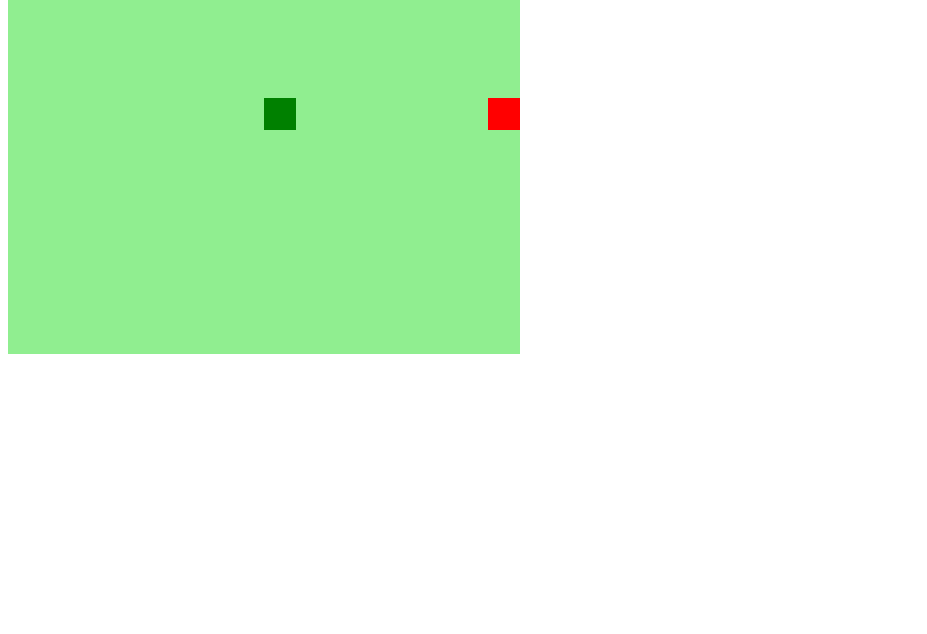
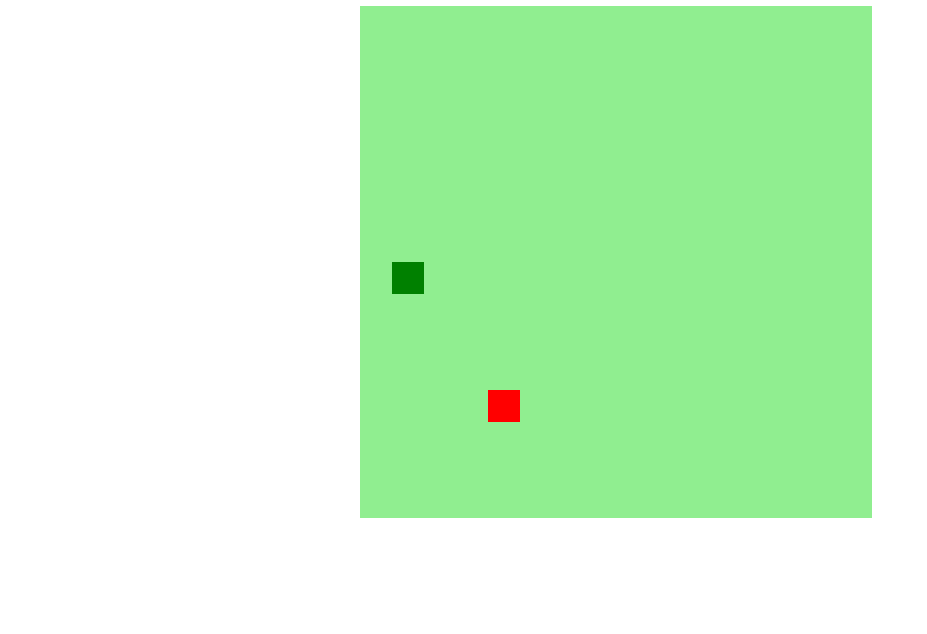
Before and after one commit to ejunior01/html_web_developer, a plain HTML site: page recriando_jodo_cobrinha/index.html in a window 1280 px wide. Shown: the part 166-800 px from the top of the page, without its empty margins (0-927 px from the left). Drawn offline with Linux system fonts and the light colour scheme.

Commit message:
finalizando jogo

```diff
--- a/recriando_jodo_cobrinha/index.html
+++ b/recriando_jodo_cobrinha/index.html
@@ -9,6 +9,7 @@
     <title>Snake Game</title>
   </head>
   <body>
+    <h1>SNAKE GAME</h1>
     <canvas id="snake" width="512" height="512"></canvas>
   </body>
 </html>
--- a/recriando_jodo_cobrinha/script.js
+++ b/recriando_jodo_cobrinha/script.js
@@ -8,12 +8,16 @@ snake[0] = {
   y: 8 * box,
 };
 
+function randomFood() {
+  return Math.floor(Math.random() * 15 + 1) * box;
+}
+
 let food = {
-  x: Math.floor(Math.random() * 15 + 1) * box,
-  y: Math.floor(Math.random() * 15 + 1) * box,
+  x: randomFood(),
+  y: randomFood(),
 };
 
-let direction = "right";
+let direction = "left";
 
 function createBG() {
   context.fillStyle = "lightgreen";
@@ -41,11 +45,23 @@ function update(event) {
 
 document.addEventListener("keydown", update);
 
+function gameOver() {
+  clearInterval(game);
+  alert("ok");
+  location.reload();
+}
+
 function startGame() {
-  if (snake[0].x > 15 * box && direction === "right") snake[0].x = 0;
-  if (snake[0].x < 0 && direction === "left") snake[0].x = 16 * box;
-  if (snake[0].y > 15 * box && direction === "up") snake[0].y = 0;
-  if (snake[0].y < 0 && direction === "down") snake[0].y = 16 * box;
+  if (snake[0].x > 15 * box && direction == "right") snake[0].x = 0;
+  if (snake[0].x < 0 && direction == "left") snake[0].x = 16 * box;
+  if (snake[0].y > 15 * box && direction == "down") snake[0].y = 0;
+  if (snake[0].y < 0 && direction == "up") snake[0].y = 16 * box;
+
+  for (let i = 1; i < snake.length; i++) {
+    if (snake[0].x == snake[i].x && snake[0].y == snake[i].y) {
+      gameOver();
+    }
+  }
 
   createBG();
   createSnake();
@@ -59,7 +75,12 @@ function startGame() {
   if (direction == "up") snakeY -= box;
   if (direction == "down") snakeY += box;
 
-  snake.pop();
+  if (snakeX != food.x || snakeY != food.y) {
+    snake.pop();
+  } else {
+    food.x = randomFood();
+    food.y = randomFood();
+  }
 
   let newHead = {
     x: snakeX,
@@ -69,4 +90,4 @@ function startGame() {
   snake.unshift(newHead);
 }
 
-let game = setInterval(startGame, 150);
+let game = setInterval(startGame, 200);
--- a/recriando_jodo_cobrinha/style.css
+++ b/recriando_jodo_cobrinha/style.css
@@ -0,0 +1,9 @@
+body {
+  height: 95vh;
+  width: 95vw;
+  display: flex;
+  flex-direction: column;
+  justify-content: center;
+  align-items: center;
+  color: rgb(26, 94, 26);
+}
```
